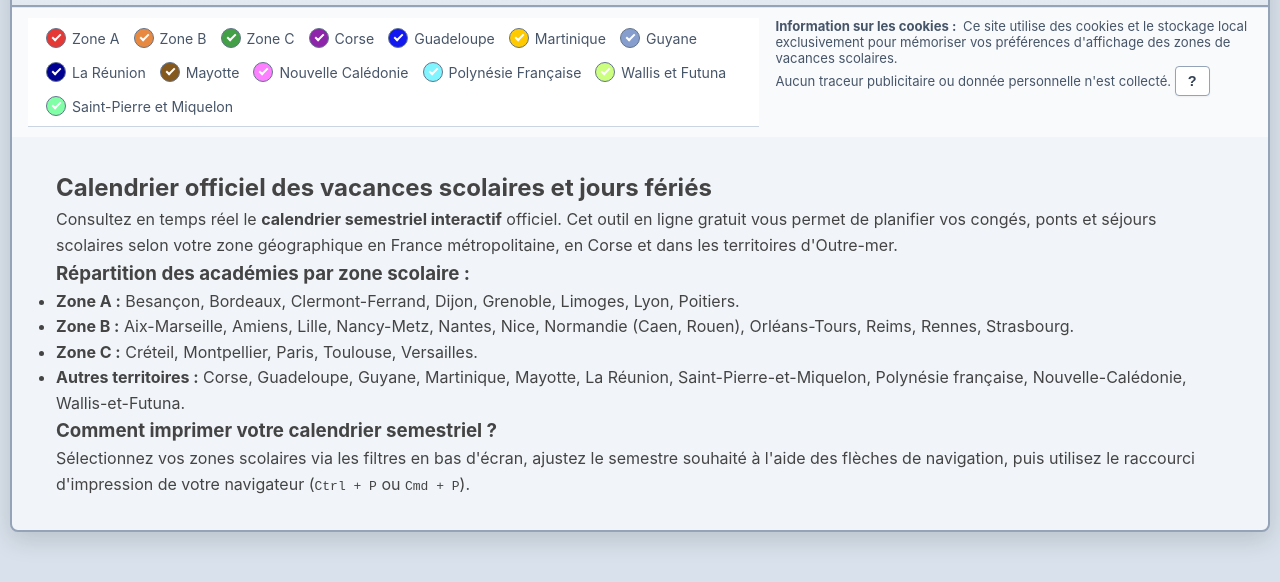
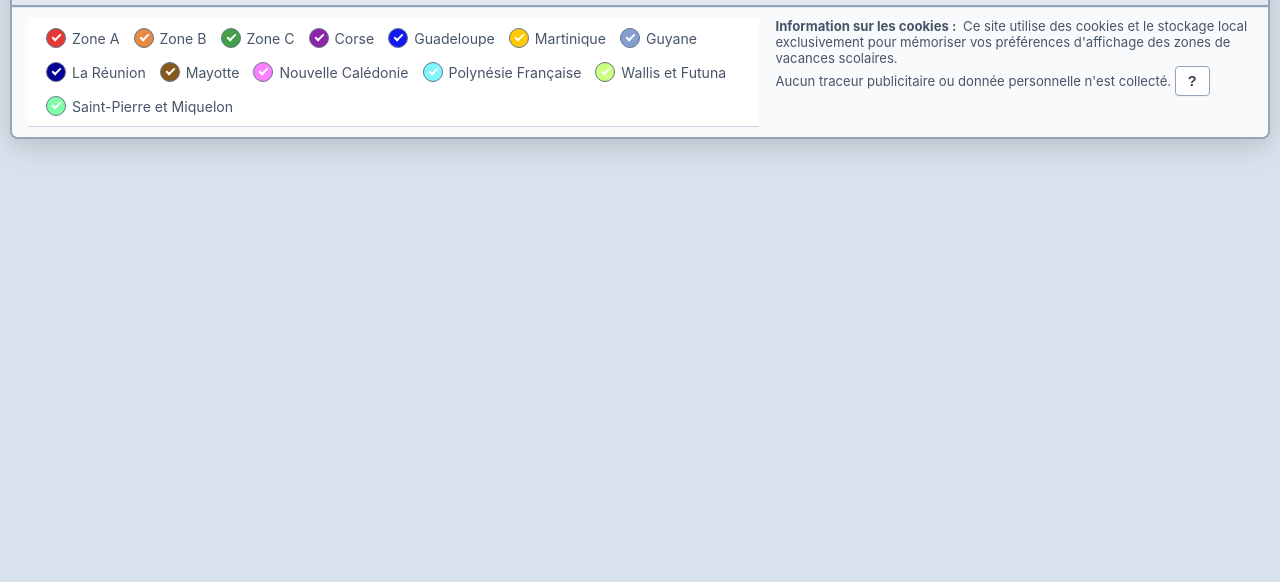
Before and after one commit to atome-dev/calendrier, a plain HTML site: page index.html in a window 1280 px wide. Shown: the part 52-634 px from the top of the page. Drawn offline with Linux system fonts and the light colour scheme; no server answers.

Commit message:
Suppression du bas de page

```diff
--- a/index.html
+++ b/index.html
@@ -197,24 +197,28 @@
   </footer>
 
   <!-- ================= SECTION TEXTE SEO / GUIDE (Accessible en bas de page) ================= -->
+  <!--
   <section class="seo-content-section" style="padding: 2rem 1rem; max-width: 1200px; margin: 0 auto; line-height: 1.6; color: #444;">
     <h2>Calendrier officiel des vacances scolaires et jours fériés</h2>
     <p>
       Consultez en temps réel le <strong>calendrier semestriel interactif</strong> officiel. Cet outil en ligne gratuit vous permet de planifier vos congés, ponts et séjours scolaires selon votre zone géographique en France métropolitaine, en Corse et dans les territoires d'Outre-mer.
     </p>
-
+    -->
+    <!--
     <h3>Répartition des académies par zone scolaire :</h3>
     <ul>
       <li><strong>Zone A :</strong> Besançon, Bordeaux, Clermont-Ferrand, Dijon, Grenoble, Limoges, Lyon, Poitiers.</li>
       <li><strong>Zone B :</strong> Aix-Marseille, Amiens, Lille, Nancy-Metz, Nantes, Nice, Normandie (Caen, Rouen), Orléans-Tours, Reims, Rennes, Strasbourg.</li>
       <li><strong>Zone C :</strong> Créteil, Montpellier, Paris, Toulouse, Versailles.</li>
-      <li><strong>Autres territoires :</strong> Corse, Guadeloupe, Guyane, Martinique, Mayotte, La Réunion, Saint-Pierre-et-Miquelon, Polynésie française, Nouvelle-Calédonie, Wallis-et-Futuna.</li>
+      <li><strong>Autres zones académiques :</strong> Corse, Guadeloupe, Guyane, Martinique, Mayotte, La Réunion, Saint-Pierre-et-Miquelon, Polynésie française, Nouvelle-Calédonie, Wallis-et-Futuna.</li>
     </ul>
-
+    -->
+    <!--
     <h3>Comment imprimer votre calendrier semestriel ?</h3>
     <p>
       Sélectionnez vos zones scolaires via les filtres en bas d'écran, ajustez le semestre souhaité à l'aide des flèches de navigation, puis utilisez le raccourci d'impression de votre navigateur (<kbd>Ctrl + P</kbd> ou <kbd>Cmd + P</kbd>).
     </p>
+    -->
   </section>
 
   <!-- ================= MODALE INFORMATIONS ================= -->
```
